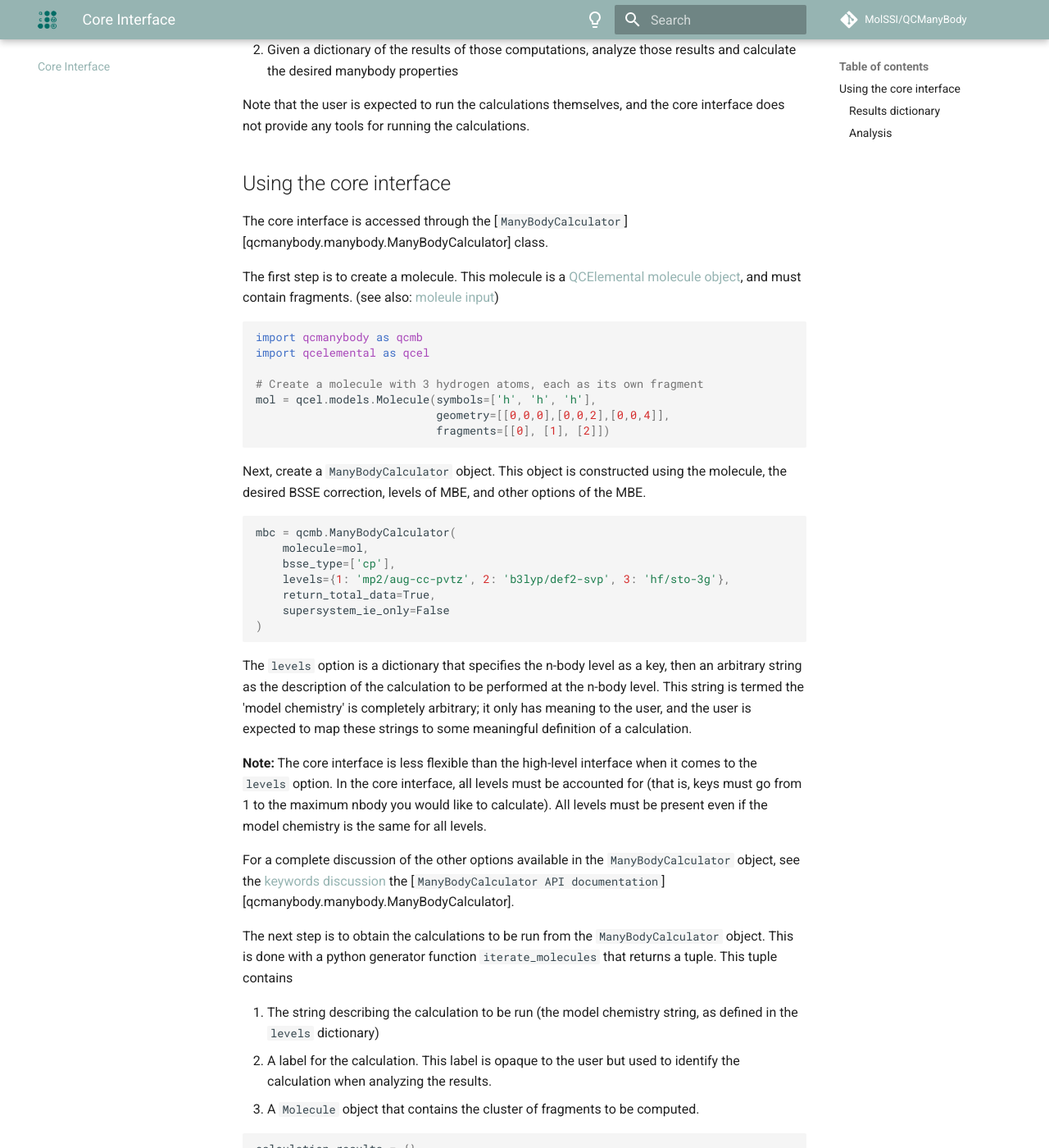
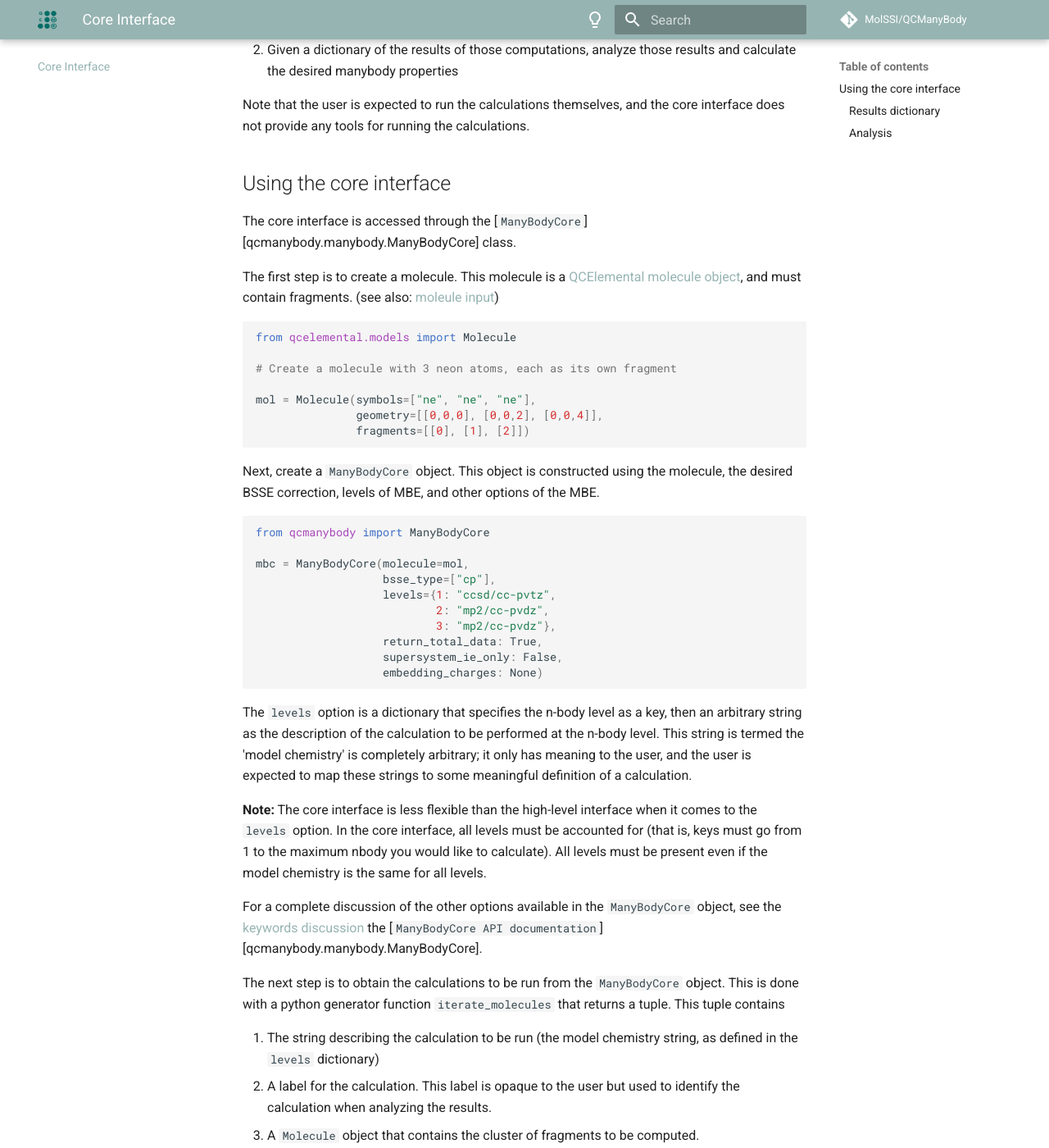
Before and after one commit to MolSSI/QCManyBody, an MkDocs documentation site: the page built from docs/core-interface.md, in a window 1280 px wide and 1400 px high, scrolled down 306 px. Shown: the whole window at 82% size. Built offline with MkDocs 1.6.1 and Material for MkDocs 9.7.7, drawn with Linux system fonts in a browser that asks for light colours; comment, search, counter and statistics services are not loaded; some of the changed text lies outside the part shown.

Commit message:
fix up docs with Calc->Core and paper snippets

````diff
--- a/docs/core-interface.md
+++ b/docs/core-interface.md
@@ -12,7 +12,7 @@ running the calculations.
 
 ## Using the core interface
 
-The core interface is accessed through the [`ManyBodyCalculator`][qcmanybody.manybody.ManyBodyCalculator]
+The core interface is accessed through the [`ManyBodyCore`][qcmanybody.manybody.ManyBodyCore]
 class.
 
 The first step is to create a molecule. This molecule is a
@@ -20,26 +20,29 @@ The first step is to create a molecule. This molecule is a
 (see also: [moleule input](keywords.md#molecule))
 
 ```python
-import qcmanybody as qcmb
-import qcelemental as qcel
+from qcelemental.models import Molecule
 
-# Create a molecule with 3 hydrogen atoms, each as its own fragment
-mol = qcel.models.Molecule(symbols=['h', 'h', 'h'],
-                           geometry=[[0,0,0],[0,0,2],[0,0,4]],
-                           fragments=[[0], [1], [2]])
+# Create a molecule with 3 neon atoms, each as its own fragment
+
+mol = Molecule(symbols=["ne", "ne", "ne"],
+               geometry=[[0,0,0], [0,0,2], [0,0,4]],
+               fragments=[[0], [1], [2]])
 ```
 
-Next, create a `ManyBodyCalculator` object. This object is constructed using the molecule,
+Next, create a `ManyBodyCore` object. This object is constructed using the molecule,
 the desired BSSE correction, levels of MBE, and other options of the MBE.
 
 ```python
-mbc = qcmb.ManyBodyCalculator(
-    molecule=mol,
-    bsse_type=['cp'],
-    levels={1: 'mp2/aug-cc-pvtz', 2: 'b3lyp/def2-svp', 3: 'hf/sto-3g'},
-    return_total_data=True,
-    supersystem_ie_only=False
-)
+from qcmanybody import ManyBodyCore
+
+mbc = ManyBodyCore(molecule=mol,
+                   bsse_type=["cp"],
+                   levels={1: "ccsd/cc-pvtz",
+                           2: "mp2/cc-pvdz",
+                           3: "mp2/cc-pvdz"},
+                   return_total_data: True,
+                   supersystem_ie_only: False,
+                   embedding_charges: None)
 ```
 
 The `levels` option is a dictionary that specifies the n-body level as a key, then an arbitrary
@@ -52,11 +55,11 @@ map these strings to some meaningful definition of a calculation.
     nbody you would like to calculate). All levels must be present even if the model chemistry
     is the same for all levels.
 
-For a complete discussion of the other options available in the `ManyBodyCalculator` object, see the
+For a complete discussion of the other options available in the `ManyBodyCore` object, see the
 [keywords discussion](keywords.md)
-the [`ManyBodyCalculator API documentation`][qcmanybody.manybody.ManyBodyCalculator].
+the [`ManyBodyCore API documentation`][qcmanybody.manybody.ManyBodyCore].
 
-The next step is to obtain the calculations to be run from the `ManyBodyCalculator` object.
+The next step is to obtain the calculations to be run from the `ManyBodyCore` object.
 This is done with a python generator function `iterate_molecules` that returns
 a tuple. This tuple contains
 
````
Also changed, not shown: other parts of docs/core-interface.md (+1 -1 lines), README.md (+4 -4 lines), docs/api.md (+2 -2 lines), docs/changelog.md (+22 -0 lines), docs/index.md (+1 -1 lines), docs/keywords.md (+4 -5 lines).
